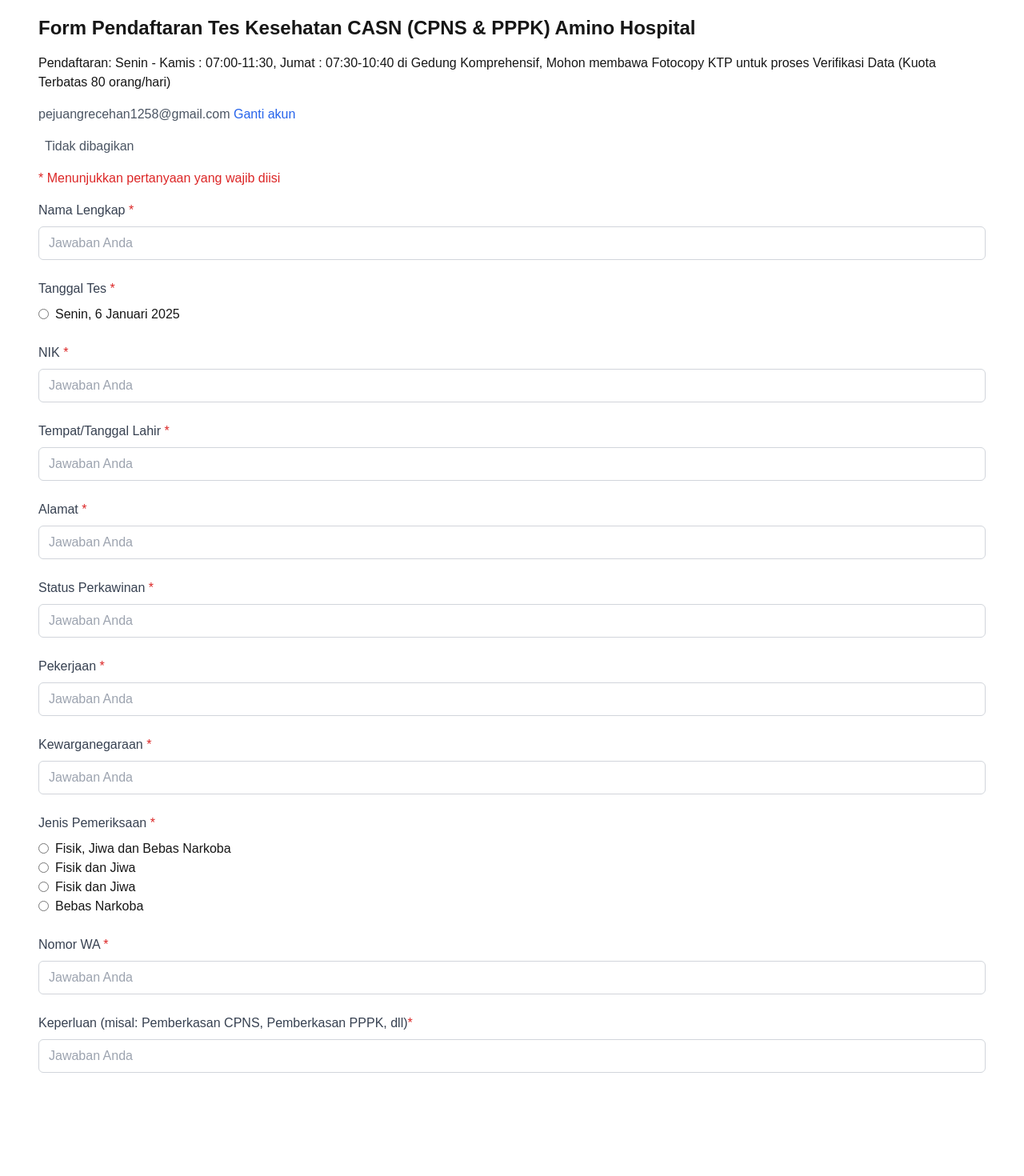
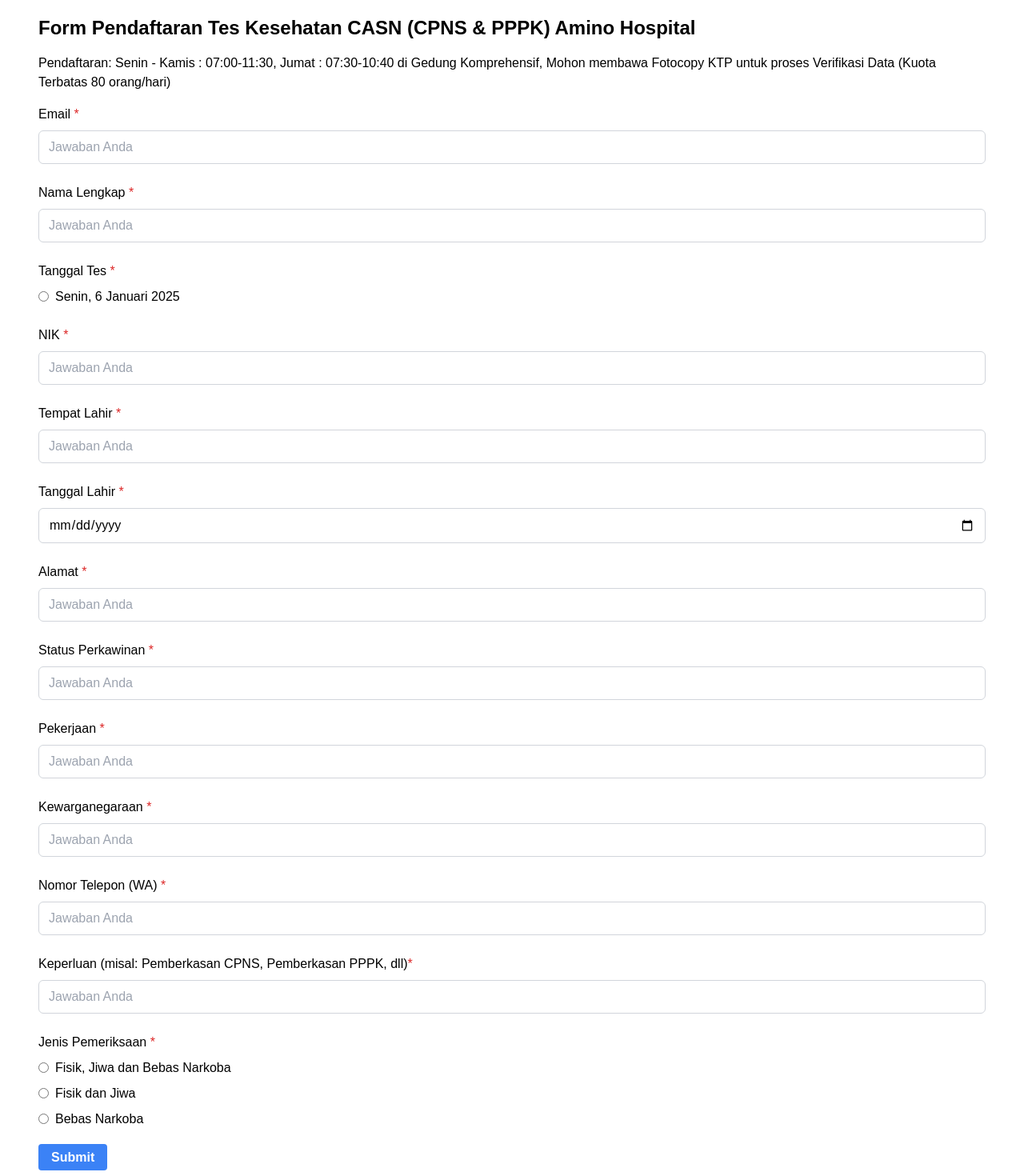
Before and after one commit to rajutankoding/ArticlesManagement, a Next.js app: page /form in a window 1280 px wide. Shown: the part 440-1910 px from the top of the page at 80% size. Before the commit the page ends 1853 px from the top, so only its background shows below. Built offline with nearby package versions, Linux system fonts and the light colour scheme.

Commit message:
formSubmit

```diff
--- a/src/app/form/page.js
+++ b/src/app/form/page.js
@@ -1,8 +1,40 @@
-import React from "react";
+"use client";
+import React, { useState } from "react";
 
 const Form = () => {
+  const [formData, setFormData] = useState({
+    email: "",
+    namaLengkap: "",
+    tanggalTes: "",
+    nik: "",
+    tempatTanggalLahir: "",
+    alamat: "",
+    statusPerkawinan: "",
+    pekerjaan: "",
+    kewarganegaraan: "",
+    jenisPemeriksaan: "",
+    nomorTelepon: "",
+    keperluan: "",
+    tanggalPilihan: "",
+  });
+
+  const handleChange = (e) => {
+    const { name, value } = e.target;
+    setFormData({
+      ...formData,
+      [name]: value,
+    });
+  };
+
+  const handleSubmit = (e) => {
+    e.preventDefault();
+    console.log("Form data submitted:", formData);
+    // Redirect or save the data
+    window.location.href = "https://w.com";
+  };
+
   return (
-    <main className="flex-1 p-6 bg-white">
+    <main className="flex-1 text-black p-6 bg-white">
       <img
         src="https://placehold.co/600x200"
         alt="A hospital building with a red roof and green walls"
@@ -17,107 +49,145 @@
           Gedung Komprehensif, Mohon membawa Fotocopy KTP untuk proses
           Verifikasi Data (Kuota Terbatas 80 orang/hari)
         </p>
-        <p className="mb-4 text-gray-600">
-          pejuangrecehan1258@gmail.com{" "}
-          <span className="text-blue-600 cursor-pointer">Ganti akun</span>
-        </p>
-        <div className="flex items-center mb-4">
-          <i className="fas fa-eye-slash text-gray-600 mr-2"></i>
-          <span className="text-gray-600">Tidak dibagikan</span>
-        </div>
-        <p className="text-red-600 mb-4">
-          * Menunjukkan pertanyaan yang wajib diisi
-        </p>
-        <form>
+        <form onSubmit={handleSubmit}>
           <div className="mb-6">
-            <label className="block text-gray-700 font-medium mb-2">
+            <label className="block text-black font-medium mb-2">
+              Email <span className="text-red-600">*</span>
+            </label>
+            <input
+              type="text"
+              name="email"
+              value={formData.email}
+              onChange={handleChange}
+              className="w-full px-3 py-2 text-black border border-gray-300 rounded-md"
+              placeholder="Jawaban Anda"
+            />
+          </div>
+          <div className="mb-6">
+            <label className="block text-black font-medium mb-2">
               Nama Lengkap <span className="text-red-600">*</span>
             </label>
             <input
               type="text"
-              className="w-full px-3 py-2 border border-gray-300 rounded-md"
+              name="namaLengkap"
+              value={formData.namaLengkap}
+              onChange={handleChange}
+              className="w-full px-3 py-2 text-black border border-gray-300 rounded-md"
               placeholder="Jawaban Anda"
             />
           </div>
           <div className="mb-6">
-            <label className="block text-gray-700 font-medium mb-2">
+            <label className="block text-black font-medium mb-2">
               Tanggal Tes <span className="text-red-600">*</span>
             </label>
-            <div className="flex items-center">
+            <div className="flex text-black items-center">
               <input
                 type="radio"
                 id="tanggal1"
-                name="tanggal"
+                name="tanggalTes"
+                value="Senin, 6 Januari 2025"
+                onChange={handleChange}
                 className="mr-2"
               />
               <label htmlFor="tanggal1">Senin, 6 Januari 2025</label>
             </div>
           </div>
           <div className="mb-6">
-            <label className="block text-gray-700 font-medium mb-2">
+            <label className="block text-black font-medium mb-2">
               NIK <span className="text-red-600">*</span>
             </label>
             <input
               type="text"
-              className="w-full px-3 py-2 border border-gray-300 rounded-md"
+              name="nik"
+              value={formData.nik}
+              onChange={handleChange}
+              className="w-full px-3 py-2 text-black border border-gray-300 rounded-md"
               placeholder="Jawaban Anda"
             />
           </div>
           <div className="mb-6">
-            <label className="block text-gray-700 font-medium mb-2">
-              Tempat/Tanggal Lahir <span className="text-red-600">*</span>
+            <label className="block text-black font-medium mb-2">
+              Tempat Lahir <span className="text-red-600">*</span>
             </label>
             <input
               type="text"
-              className="w-full px-3 py-2 border border-gray-300 rounded-md"
+              name="tempatTanggalLahir"
+              value={formData.tempatTanggalLahir}
+              onChange={handleChange}
+              className="w-full px-3 py-2 text-black border border-gray-300 rounded-md"
+              placeholder="Jawaban Anda"
+            />
+          </div>
+          {/* Tanggal Pilihan (Date Picker) */}
+          <div className="mb-6">
+            <label className="block text-black font-medium mb-2">
+              Tanggal Lahir <span className="text-red-600">*</span>
+            </label>
+            <input
+              type="date"
+              name="tanggalPilihan"
+              value={formData.tanggalPilihan}
+              onChange={handleChange}
+              className="w-full px-3 py-2 text-black border border-gray-300 rounded-md"
+            />
+          </div>
+          <div className="mb-6">
+            <label className="block text-black font-medium mb-2">
+              Alamat <span className="text-red-600">*</span>
+            </label>
+            <input
+              type="text"
+              name="alamat"
+              value={formData.alamat}
+              onChange={handleChange}
+              className="w-full px-3 py-2 text-black border border-gray-300 rounded-md"
               placeholder="Jawaban Anda"
             />
           </div>
           <div className="mb-6">
-            <label className="block text-gray-700 font-medium mb-2">
-              Alamat <span className="text-red-600">*</span>
+            <label className="block text-black font-medium mb-2">
+              Status Perkawinan <span className="text-red-600">*</span>
             </label>
             <input
               type="text"
-              className="w-full px-3 py-2 border border-gray-300 rounded-md"
+              name="statusPerkawinan"
+              value={formData.statusPerkawinan}
+              onChange={handleChange}
+              className="w-full px-3 py-2 text-black border border-gray-300 rounded-md"
               placeholder="Jawaban Anda"
             />
           </div>
           <div className="mb-6">
-            <label className="block text-gray-700 font-medium mb-2">
-              Status Perkawinan <span className="text-red-600">*</span>
+            <label className="block text-black font-medium mb-2">
+              Pekerjaan <span className="text-red-600">*</span>
             </label>
             <input
               type="text"
-              className="w-full px-3 py-2 border border-gray-300 rounded-md"
+              name="pekerjaan"
+              value={formData.pekerjaan}
+              onChange={handleChange}
+              className="w-full px-3 py-2 text-black border border-gray-300 rounded-md"
               placeholder="Jawaban Anda"
             />
           </div>
           <div className="mb-6">
-            <label className="block text-gray-700 font-medium mb-2">
-              Pekerjaan <span className="text-red-600">*</span>
-            </label>
-            <input
-              type="text"
-              className="w-full px-3 py-2 border border-gray-300 rounded-md"
-              placeholder="Jawaban Anda"
-            />
-          </div>
-          <div className="mb-6">
-            <label className="block text-gray-700 font-medium mb-2">
+            <label className="block text-black font-medium mb-2">
               Kewarganegaraan <span className="text-red-600">*</span>
             </label>
             <input
               type="text"
-              className="w-full px-3 py-2 border border-gray-300 rounded-md"
+              name="kewarganegaraan"
+              value={formData.kewarganegaraan}
+              onChange={handleChange}
+              className="w-full px-3 py-2 text-black border border-gray-300 rounded-md"
               placeholder="Jawaban Anda"
             />
           </div>
-          <div className="mb-6">
-            <label className="block text-gray-700 font-medium mb-2">
+          {/* <div className="mb-6">
+            <label className="block text-black font-medium mb-2">
               Jenis Pemeriksaan <span className="text-red-600">*</span>
             </label>
-            <div className="flex items-center">
+            <div className="flex text-black items-center">
               <input
                 type="radio"
                 id="tanggal1"
@@ -126,7 +196,7 @@
               />
               <label htmlFor="tanggal1">Fisik, Jiwa dan Bebas Narkoba</label>
             </div>
-            <div className="flex items-center">
+            <div className="flex text-black items-center">
               <input
                 type="radio"
                 id="tanggal1"
@@ -135,7 +205,7 @@
               />
               <label htmlFor="tanggal1">Fisik dan Jiwa</label>
             </div>
-            <div className="flex items-center">
+            <div className="flex text-black items-center">
               <input
                 type="radio"
                 id="tanggal1"
@@ -144,7 +214,7 @@
               />
               <label htmlFor="tanggal1">Fisik dan Jiwa</label>
             </div>
-            <div className="flex items-center">
+            <div className="flex text-black items-center">
               <input
                 type="radio"
                 id="tanggal1"
@@ -153,28 +223,87 @@
               />
               <label htmlFor="tanggal1">Bebas Narkoba</label>
             </div>
-          </div>
+          </div> */}
+          {/* Add other fields in the same way */}
           <div className="mb-6">
-            <label className="block text-gray-700 font-medium mb-2">
-              Nomor WA <span className="text-red-600">*</span>
+            <label className="block text-black font-medium mb-2">
+              Nomor Telepon (WA) <span className="text-red-600">*</span>
             </label>
             <input
               type="text"
-              className="w-full px-3 py-2 border border-gray-300 rounded-md"
+              name="nomorTelepon"
+              value={formData.nomorTelepon}
+              onChange={handleChange}
+              className="w-full px-3 py-2 text-black border border-gray-300 rounded-md"
               placeholder="Jawaban Anda"
             />
           </div>
           <div className="mb-6">
-            <label className="block text-gray-700 font-medium mb-2">
+            <label className="block text-black font-medium mb-2">
               Keperluan (misal: Pemberkasan CPNS, Pemberkasan PPPK, dll)
               <span className="text-red-600">*</span>
             </label>
             <input
               type="text"
-              className="w-full px-3 py-2 border border-gray-300 rounded-md"
+              name="keperluan"
+              value={formData.keperluan}
+              onChange={handleChange}
+              className="w-full px-3 py-2 text-black border border-gray-300 rounded-md"
               placeholder="Jawaban Anda"
             />
           </div>
+          {/* Jenis Pemeriksaan */}
+          <div className="mb-6">
+            <label className="block text-black font-medium mb-2">
+              Jenis Pemeriksaan <span className="text-red-600">*</span>
+            </label>
+            <div className="flex flex-col space-y-2">
+              <div className="flex text-black items-center">
+                <input
+                  type="radio"
+                  id="fisikJiwaNarkoba"
+                  name="jenisPemeriksaan"
+                  value="Fisik, Jiwa dan Bebas Narkoba"
+                  onChange={handleChange}
+                  className="mr-2"
+                />
+                <label htmlFor="fisikJiwaNarkoba">
+                  Fisik, Jiwa dan Bebas Narkoba
+                </label>
+              </div>
+              <div className="flex text-black items-center">
+                <input
+                  type="radio"
+                  id="fisikJiwa"
+                  name="jenisPemeriksaan"
+                  value="Fisik dan Jiwa"
+                  onChange={handleChange}
+                  className="mr-2"
+                />
+                <label htmlFor="fisikJiwa">Fisik dan Jiwa</label>
+              </div>
+              <div className="flex text-black items-center">
+                <input
+                  type="radio"
+                  id="bebasNarkoba"
+                  name="jenisPemeriksaan"
+                  value="Bebas Narkoba"
+                  onChange={handleChange}
+                  className="mr-2"
+                />
+                <label htmlFor="bebasNarkoba">Bebas Narkoba</label>
+              </div>
+            </div>
+          </div>
+          <a
+            // type="button"
+            onClick={() => {
+              console.log(formData);
+            }}
+            type="submit"
+            className="bg-blue-500 text-white font-bold px-4 py-2 rounded">
+            Submit
+          </a>
         </form>
       </div>
     </main>
```
